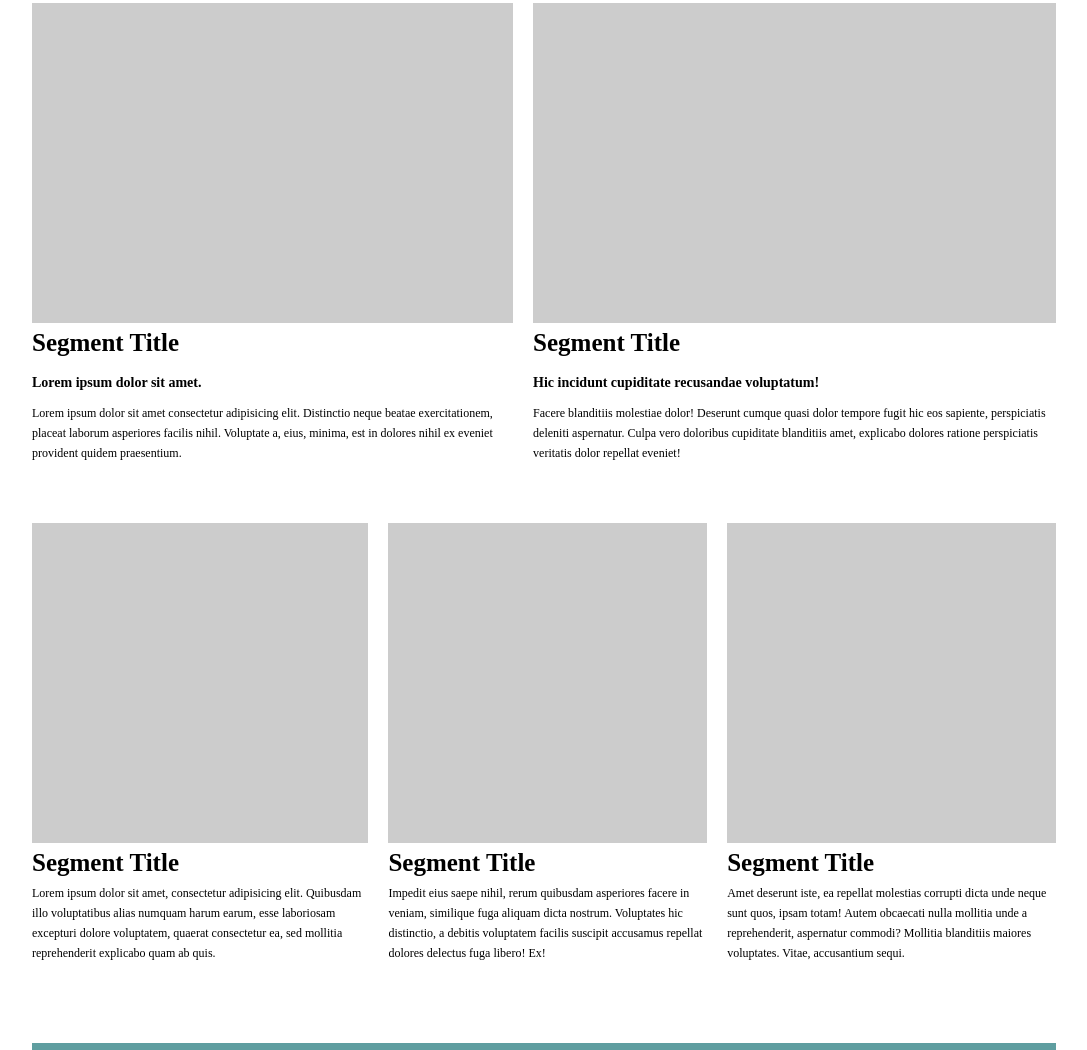
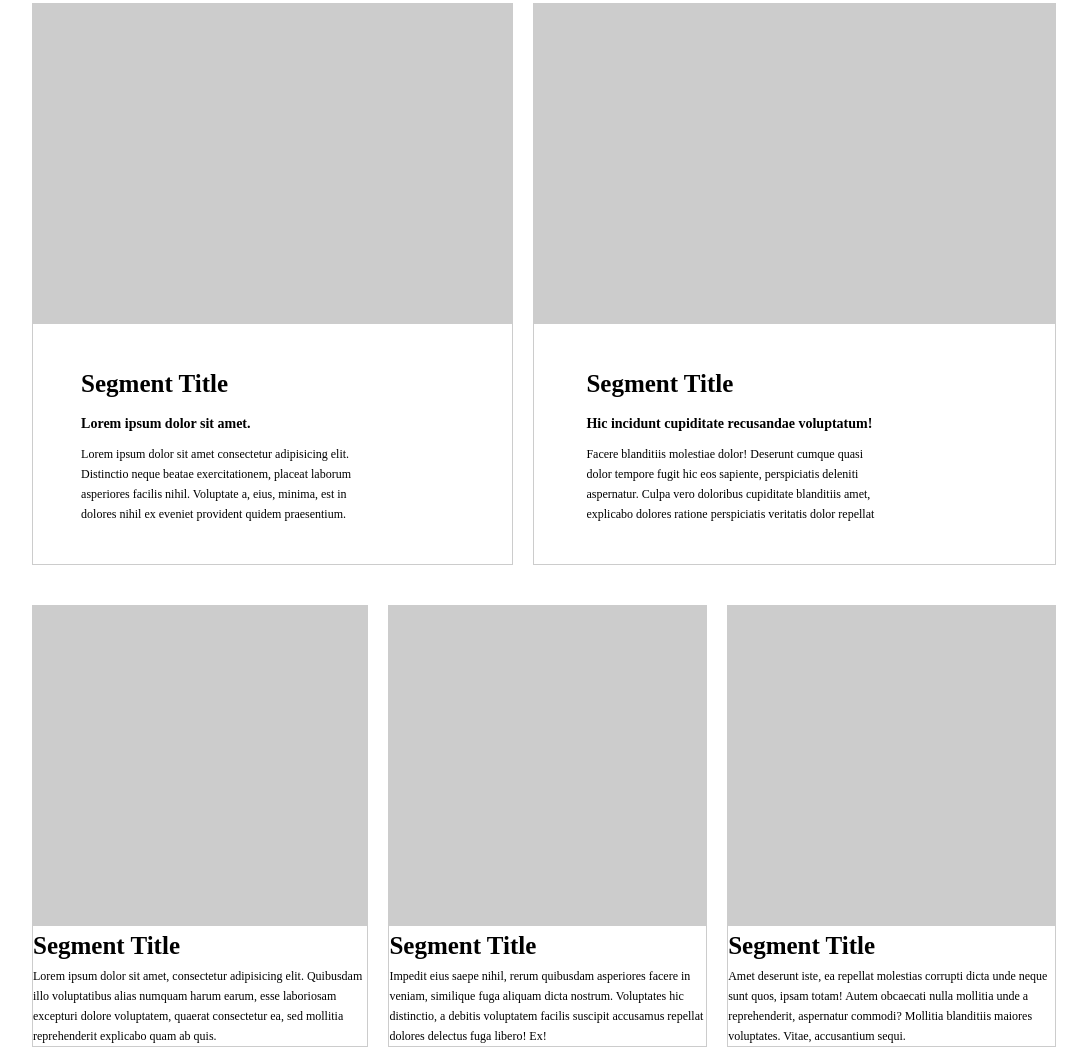
Before and after one commit to annie309409/HTMLCSS, a plain HTML site: page index.html in a window 1280 px wide. Shown: the part 317-1367 px from the top of the page, without its empty margins (96-1183 px from the left). Drawn offline with Linux system fonts and the light colour scheme.

Commit message:
artTop 작업

```diff
--- a/css/index2.css
+++ b/css/index2.css
@@ -57,6 +57,8 @@
     height: 40px;
     overflow: hidden;
     font-size: 12px;
+    width: 50%;
+    margin: 0 auto;
 }
 .cntWrap section{
     margin-top: 40px;
@@ -76,6 +78,8 @@
     line-height: 40px;
     font-size: 14px;
     font-weight: 700;
+    height: 40px;
+    overflow: hidden;
 }
 .cntWrap .texts p{
     height: 80px;
@@ -101,7 +105,13 @@
 }
 .cnt01 .artTop .image.i1{}
 .cnt01 .artTop .image.i2{}
-.cnt01 .artTop .texts{}
+.cnt01 .artTop .texts{
+    border: 1px solid #ccc;
+    padding-top: 40px;
+    padding-bottom: 40px;
+    padding-left: calc(100% / 6 * 0.6);
+    padding-right: calc(100% / 6 * 2);
+}
 .cnt01 .artTop .texts h3{}
 .cnt01 .artTop .texts h4{}
 .cnt01 .artTop .texts p{}
@@ -119,7 +129,9 @@
 .cnt01 .artBtm .image.i1{}
 .cnt01 .artBtm .image.i2{}
 .cnt01 .artBtm .image.i3{}
-.cnt01 .artBtm .texts{}
+.cnt01 .artBtm .texts{
+    border: 1px solid #ccc;
+}
 .cnt01 .artBtm .texts h3{}
 .cnt01 .artBtm .texts p{}
 .cnt01 .artBtm .texts .icons{}
@@ -136,6 +148,7 @@
 .cnt02 section{}
 .cnt02 section article{
     display: flex;
+    box-shadow: 4px 4px 8px rgba(0,0,0,0.5);
 }
 .cnt02 article .image{
     width: 50%;
```
